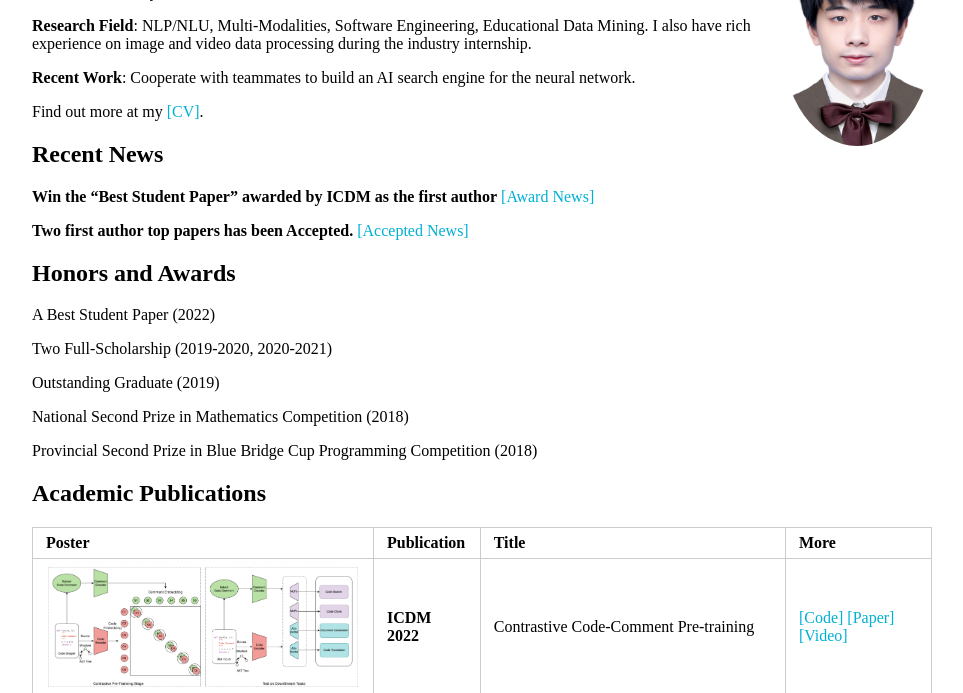
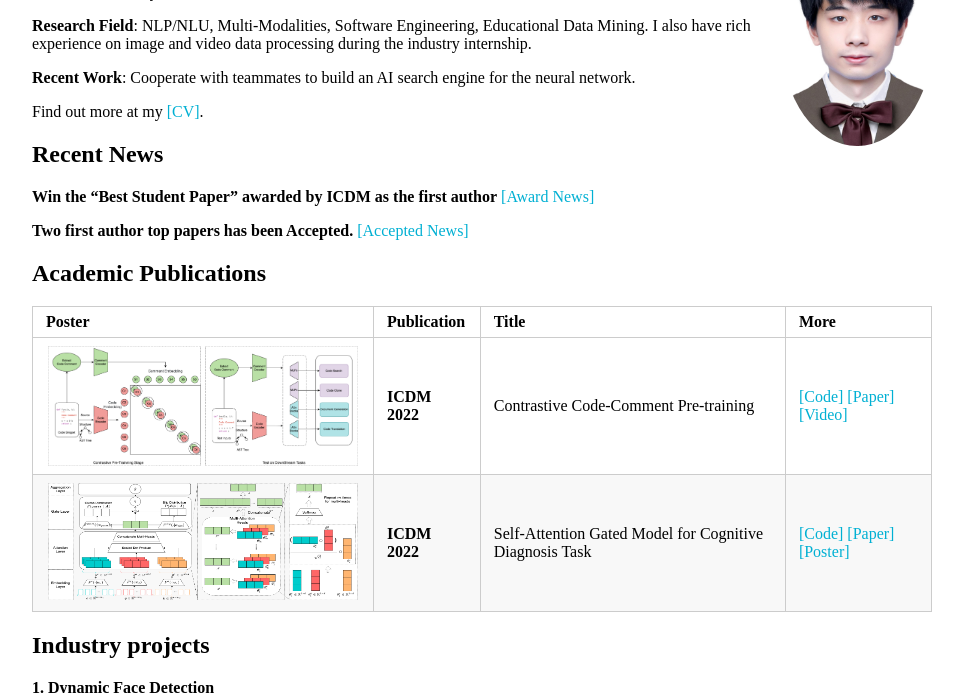
Before and after one commit to TerryPei/Terry000.github.io-1, a Jekyll site: the page built from index.md, in a window 1280 px wide and 1400 px high, scrolled down 231 px, cut to the strip 0-693 px from the top of the window. Shown: the whole strip, without its empty margins (158-1121 px from the left). Built offline with Jekyll 4.4.1, drawn with Linux system fonts in a browser that asks for light colours; our own code applies the rules of GitHub Pages for plain Markdown files; some of the changed text lies outside the part shown.

Commit message:
Update index.md

```diff
--- a/index.md
+++ b/index.md
@@ -27,17 +27,6 @@ Find out more at my [[CV]](CV.pdf).
 **Two first author top papers has been Accepted.** [[Accepted News]](https://www.cse.fau.edu/~xqzhu/icdm2022/ICDM2022Program.pdf)
 
 
-## Honors and Awards
-A Best Student Paper (2022)
-
-Two Full-Scholarship (2019-2020, 2020-2021)
-
-Outstanding Graduate (2019)
-
-National Second Prize in Mathematics Competition (2018)
-
-Provincial Second Prize in Blue Bridge Cup Programming Competition (2018)
-
 
 ## Academic Publications
 
```
Also changed, not shown: other parts of index.md (+11 -0 lines).
